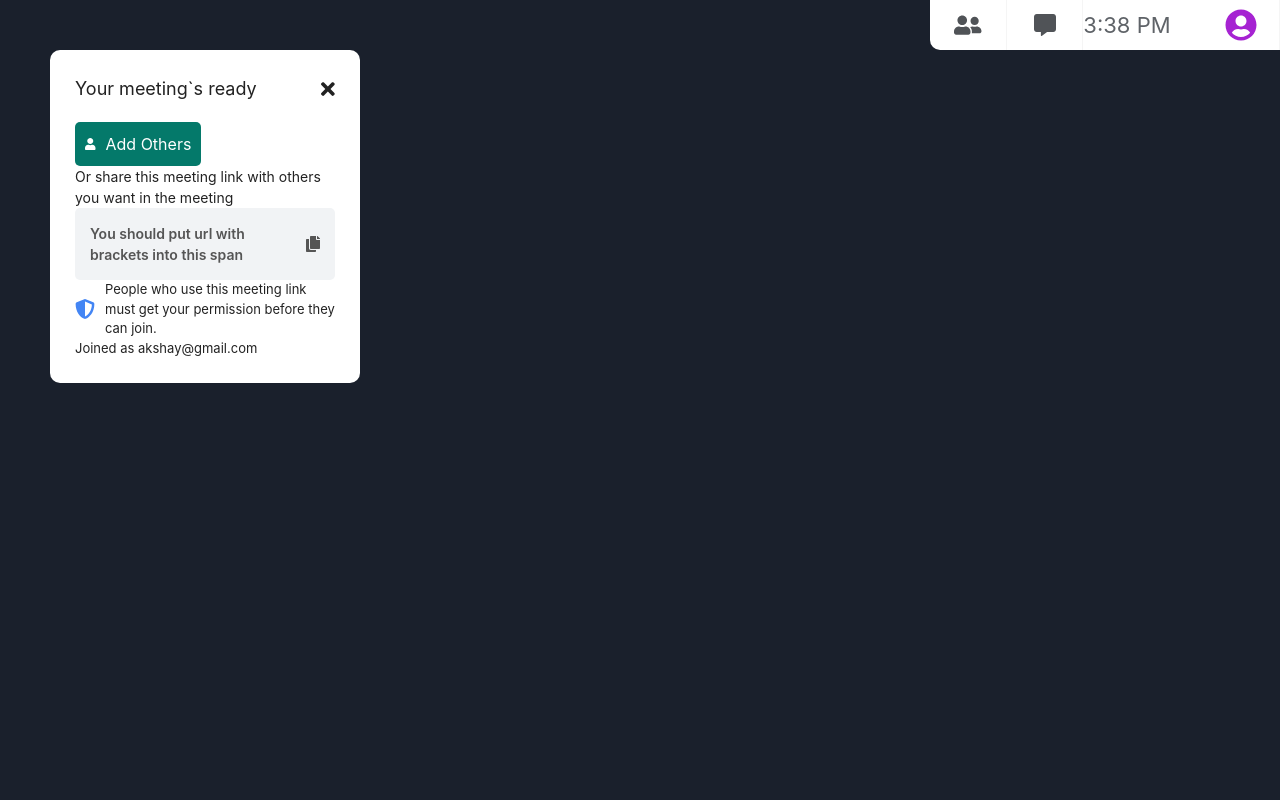
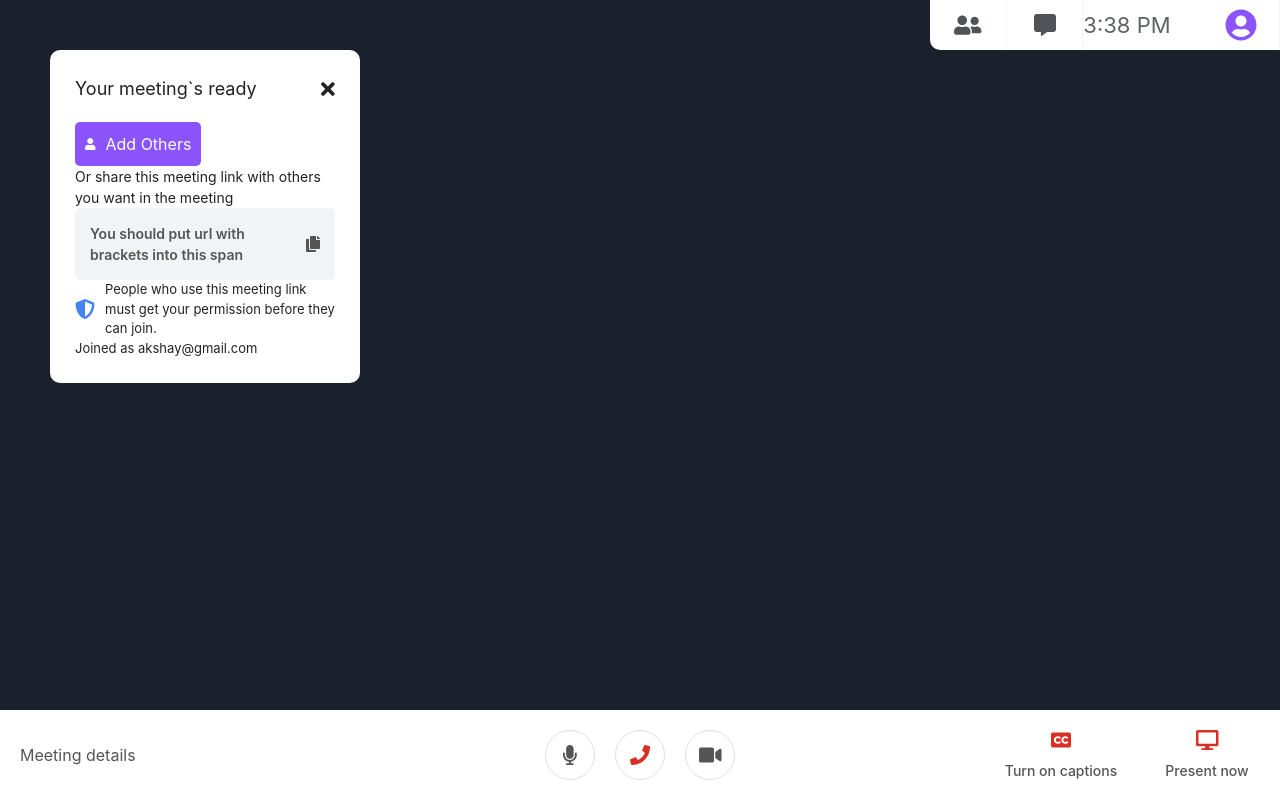
Before and after one commit to nicolasguasca1/eth-online-hackathon, a Next.js app: page /callpage in a window 1280 px wide. Built offline with nearby package versions, Linux system fonts and the light colour scheme; no server answers; what react-moralis would draw is missing.

Commit message:
Footer item added

```diff
--- a/components/UI/CallPageFooter.tsx
+++ b/components/UI/CallPageFooter.tsx
@@ -10,14 +10,80 @@ import {
 } from "@fortawesome/free-solid-svg-icons";
 import styles from "../../styles/CallPageFooter.module.css";
 
-const CallPageFooter = ({
-  isPresenting,
-  stopScreenShare,
-  screenShare,
-  isAudio,
-  toggleAudio,
-  disconnectCall
-}) => {
+// const CallPageFooter = ({
+//   isPresenting,
+//   stopScreenShare,
+//   screenShare,
+//   isAudio,
+//   toggleAudio,
+//   disconnectCall
+// }) => {
+//   return (
+//     <div className={styles.footer_item}>
+//       <div className={styles.left_item}>
+//         <div className={styles.icon_block_left_item}>
+//           Meeting details
+//           <FontAwesomeIcon className={styles.icon_left_item} icon={faAngleUp} />
+//         </div>
+//       </div>
+//       <div className={styles.center_item}>
+//         <div
+//           className={`${styles.icon_block_cent_item} ${
+//             !isAudio ? styles.red_bg : null
+//           }`}
+//           //   className={`icon-block ${!isAudio ? "red-bg" : null}`}
+//           onClick={() => toggleAudio(!isAudio)}
+//         >
+//           <FontAwesomeIcon
+//             className={styles.icon_cent_item}
+//             icon={isAudio ? faMicrophone : faMicrophoneSlash}
+//           />
+//         </div>
+//         <div className={styles.icon_block_cent_item} onClick={disconnectCall}>
+//           <FontAwesomeIcon
+//             className={`${styles.icon_cent_item} ${styles.red}`}
+//             icon={faPhone}
+//           />
+//         </div>
+//         <div className={styles.icon_block_cent_item}>
+//           <FontAwesomeIcon className={styles.icon_cent_item} icon={faVideo} />
+//         </div>
+//       </div>
+//       <div className={styles.right_item}>
+//         <div className={styles.icon_block_right_item}>
+//           <FontAwesomeIcon
+//             className={`${styles.icon_right_item} ${styles.red}`}
+//             icon={faClosedCaptioning}
+//           />
+//           <p className={styles.title}>Turn on captions</p>
+//         </div>
+
+//         {isPresenting ? (
+//           <div
+//             className={styles.icon_block_right_item}
+//             onClick={stopScreenShare}
+//           >
+//             <FontAwesomeIcon
+//               className={`${styles.icon_right_item} ${styles.red}`}
+//               icon={faDesktop}
+//             />
+//             <p className={styles.title}>Stop presenting</p>
+//           </div>
+//         ) : (
+//           <div className={styles.icon_block_right_item} onClick={screenShare}>
+//             <FontAwesomeIcon
+//               className={`${styles.icon_right_item} ${styles.red}`}
+//               icon={faDesktop}
+//             />
+//             <p className={styles.title}>Present now</p>
+//           </div>
+//         )}
+//       </div>
+//     </div>
+//   );
+// };
+
+const CallPageFooter = () => {
   return (
     <div className={styles.footer_item}>
       <div className={styles.left_item}>
@@ -28,18 +94,24 @@ const CallPageFooter = ({
       </div>
       <div className={styles.center_item}>
         <div
-          className={`${styles.icon_block_cent_item} ${
-            !isAudio ? styles.red_bg : null
-          }`}
+          className={styles.icon_block_cent_item}
+          // className={`${styles.icon_block_cent_item} ${
+          //   !isAudio ? styles.red_bg : null
+          // }`}
           //   className={`icon-block ${!isAudio ? "red-bg" : null}`}
-          onClick={() => toggleAudio(!isAudio)}
+          // onClick={() => toggleAudio(!isAudio)}
         >
           <FontAwesomeIcon
             className={styles.icon_cent_item}
-            icon={isAudio ? faMicrophone : faMicrophoneSlash}
+            icon={faMicrophone}
+
+            // icon={isAudio ? faMicrophone : faMicrophoneSlash}
           />
         </div>
-        <div className={styles.icon_block_cent_item} onClick={disconnectCall}>
+        <div
+          className={styles.icon_block_cent_item}
+          // onClick={disconnectCall}
+        >
           <FontAwesomeIcon
             className={`${styles.icon_cent_item} ${styles.red}`}
             icon={faPhone}
@@ -58,7 +130,7 @@ const CallPageFooter = ({
           <p className={styles.title}>Turn on captions</p>
         </div>
 
-        {isPresenting ? (
+        {/* {isPresenting ? (
           <div
             className={styles.icon_block_right_item}
             onClick={stopScreenShare}
@@ -69,18 +141,20 @@ const CallPageFooter = ({
             />
             <p className={styles.title}>Stop presenting</p>
           </div>
-        ) : (
-          <div className={styles.icon_block_right_item} onClick={screenShare}>
+        ) : ( */}
+        <div
+          className={styles.icon_block_right_item}
+          // onClick={screenShare}
+        >
           <FontAwesomeIcon
             className={`${styles.icon_right_item} ${styles.red}`}
             icon={faDesktop}
           />
           <p className={styles.title}>Present now</p>
         </div>
-        )}
+        {/* )} */}
       </div>
     </div>
   );
 };
-
 export default CallPageFooter;
--- a/pages/callpage.tsx
+++ b/pages/callpage.tsx
@@ -196,7 +196,7 @@ const CallPage = () => {
   // };
 
   return (
-    <div>
+    <div className={styles.page_container}>
       <VideoPlayer className={styles.video_container} />
 
       <CallPageHeader
@@ -205,14 +205,14 @@ const CallPage = () => {
         messageAlert={messageAlert}
         setMessageAlert={setMessageAlert}
       />
-      {/* <CallPageFooter
-        isPresenting={isPresenting}
-        stopScreenShare={stopScreenShare}
-        screenShare={screenShare}
-        isAudio={isAudio}
-        toggleAudio={toggleAudio}
-        disconnectCall={disconnectCall}
-      /> */}
+      <CallPageFooter
+      // isPresenting={isPresenting}
+      // stopScreenShare={stopScreenShare}
+      // screenShare={screenShare}
+      // isAudio={isAudio}
+      // toggleAudio={toggleAudio}
+      // disconnectCall={disconnectCall}
+      />
 
       {/* {isAdmin && meetInfoPopup && ( */}
       <MeetingInfo
--- a/styles/CallPage.module.css
+++ b/styles/CallPage.module.css
@@ -1,3 +1,9 @@
+.page_container {
+  display: flex;
+  flex-direction: column;
+  height: 100vh;
+}
+
 .video_container {
   height: 100vh;
   width: 100%;
--- a/styles/CallPageFooter.module.css
+++ b/styles/CallPageFooter.module.css
@@ -42,6 +42,7 @@
   justify-content: center;
   height: 100%;
   padding: 0 20px;
+  color: #555;
 }
 .icon_left_item {
   margin-left: 10px;
--- a/styles/CallPageHeader.module.css
+++ b/styles/CallPageHeader.module.css
@@ -41,7 +41,7 @@
 }
 .profile {
   font-size: 32px;
-  color: #a623d2;
+  color: #8b54fc;
 }
 
 .icon:hover {
--- a/styles/Header.module.css
+++ b/styles/Header.module.css
@@ -18,7 +18,7 @@
 .title {
   font-size: 22px;
   padding-left: 10px;
-  color: #b162ff;
+  color: #8b54fc;
 }
 .icon_block {
   font-size: 20px;
--- a/styles/MeetingInfo.module.css
+++ b/styles/MeetingInfo.module.css
@@ -2,7 +2,7 @@
   display: flex;
   align-items: center;
   justify-content: center;
-  background: #04796a;
+  background: #8b54fc;
   color: #fff;
   font-size: 16px;
   padding: 10px;
```
Lines whose indentation alone changed are shown as unchanged.
